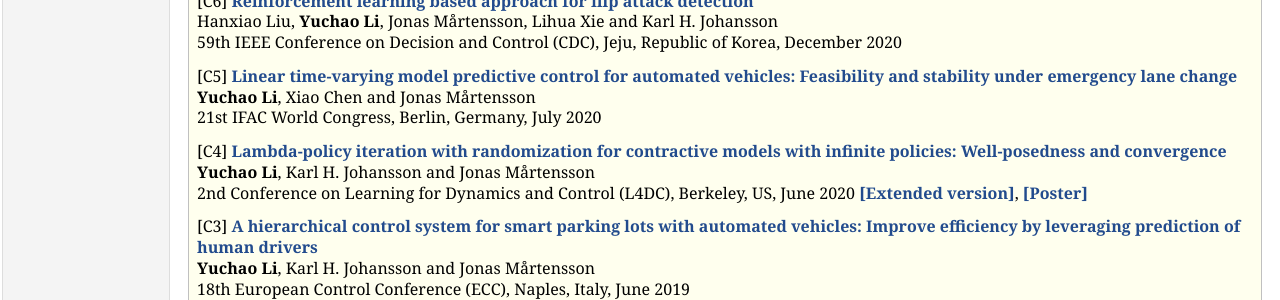
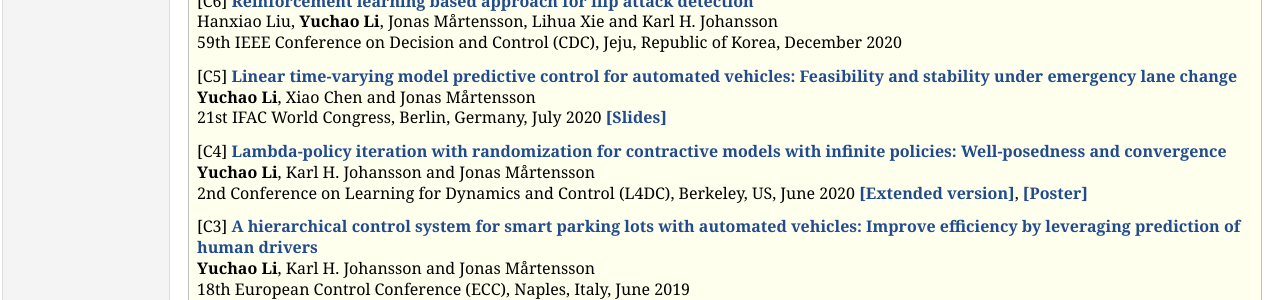
Before and after one commit to yuchaotaigu/yuchaotaigu.github.io, a Jekyll site: the page research.html, which Jekyll copies as it is, in a window 1280 px wide. Shown: the part 337-637 px from the top of the page. Built offline with Jekyll 4.4.1, drawn with Linux system fonts in a browser that asks for light colours; comment, search, counter and statistics services are not loaded.

Commit message:
ifac slides

```diff
--- a/research.html
+++ b/research.html
@@ -45,7 +45,7 @@ Hanxiao Liu, <b>Yuchao Li</b>, Jonas Mårtensson, Lihua Xie and Karl H. Johansso
 59th IEEE Conference on Decision and Control (CDC), Jeju, Republic of Korea, December 2020 </p>
 <p>[C5] <a href="https://www.sciencedirect.com/science/article/pii/S2405896320303062"><b>Linear time-varying model predictive control for automated vehicles: Feasibility and stability under emergency lane change </b></a><br />
 <b>Yuchao Li</b>, Xiao Chen and Jonas Mårtensson <br />
-21st IFAC World Congress, Berlin, Germany, July 2020 </p>
+21st IFAC World Congress, Berlin, Germany, July 2020 <a href="research/IFAC_20_presentation.pdf"><b>[Slides]</b></a><br /></p>
 <p>[C4] <a href="http://proceedings.mlr.press/v120/li20b.html"><b>Lambda-policy iteration with randomization for contractive models with infinite policies: Well-posedness and convergence </b></a><br />
 <b>Yuchao Li</b>, Karl H. Johansson and Jonas Mårtensson <br />
 2nd Conference on Learning for Dynamics and Control (L4DC), Berkeley, US, June 2020 <a href="https://arxiv.org/abs/1912.08504"><b>[Extended version]</b></a>, <a href="research/L4DC_poster.pdf"><b>[Poster]</b></a><br /></p>
```
